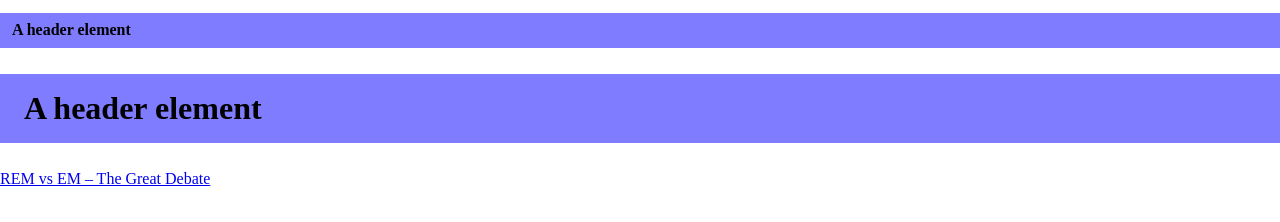
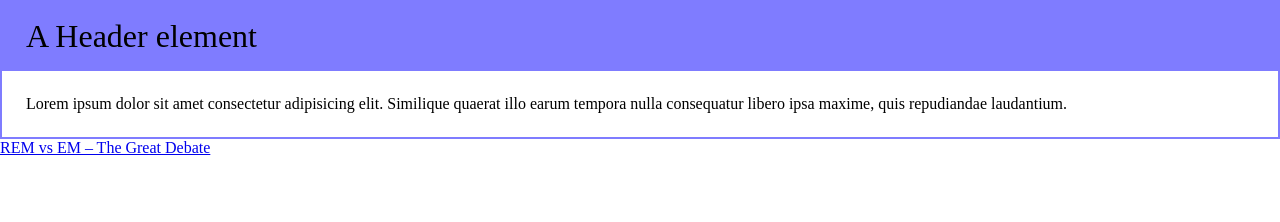
Before and after one commit to wuyeelok/rem_vs_em, a plain HTML site: page index.html in a window 1280 px wide. Drawn offline with Linux system fonts and the light colour scheme.

Commit message:
another example

```diff
--- a/css/style.css
+++ b/css/style.css
@@ -1,9 +1,17 @@
-.header {
-  font-size: 1rem;
-  padding: 0.5em 0.75em;
-  background: #7f7cff;
+.component {
+  background: white;
+  border: 2px solid #7f7cff;
 }
 
-.header--large {
-  font-size: 2rem;
+.component__header {
+  font-size: 2em;
+  padding: 0.5em 1.5rem;
+  background: #7f7cff;
+  margin: 0;
 }
+
+.component p {
+  padding-left: 1.5rem;
+  padding-right: 1.5rem;
+  margin: 1.5rem 0;
+}
--- a/index.html
+++ b/index.html
@@ -13,9 +13,10 @@
 
 <body>
 
-    <h2 class="header">A header element</h2>
-
-    <h2 class="header header--large">A header element</h2>
+    <div class="component">
+        <div class="component__header">A Header element</div>
+        <p>Lorem ipsum dolor sit amet consectetur adipisicing elit. Similique quaerat illo earum tempora nulla consequatur libero ipsa maxime, quis repudiandae laudantium.</p>
+    </div>
 
     <a href="https://zellwk.com/blog/rem-vs-em/">REM vs EM – The Great Debate</a>
 </body>
```
